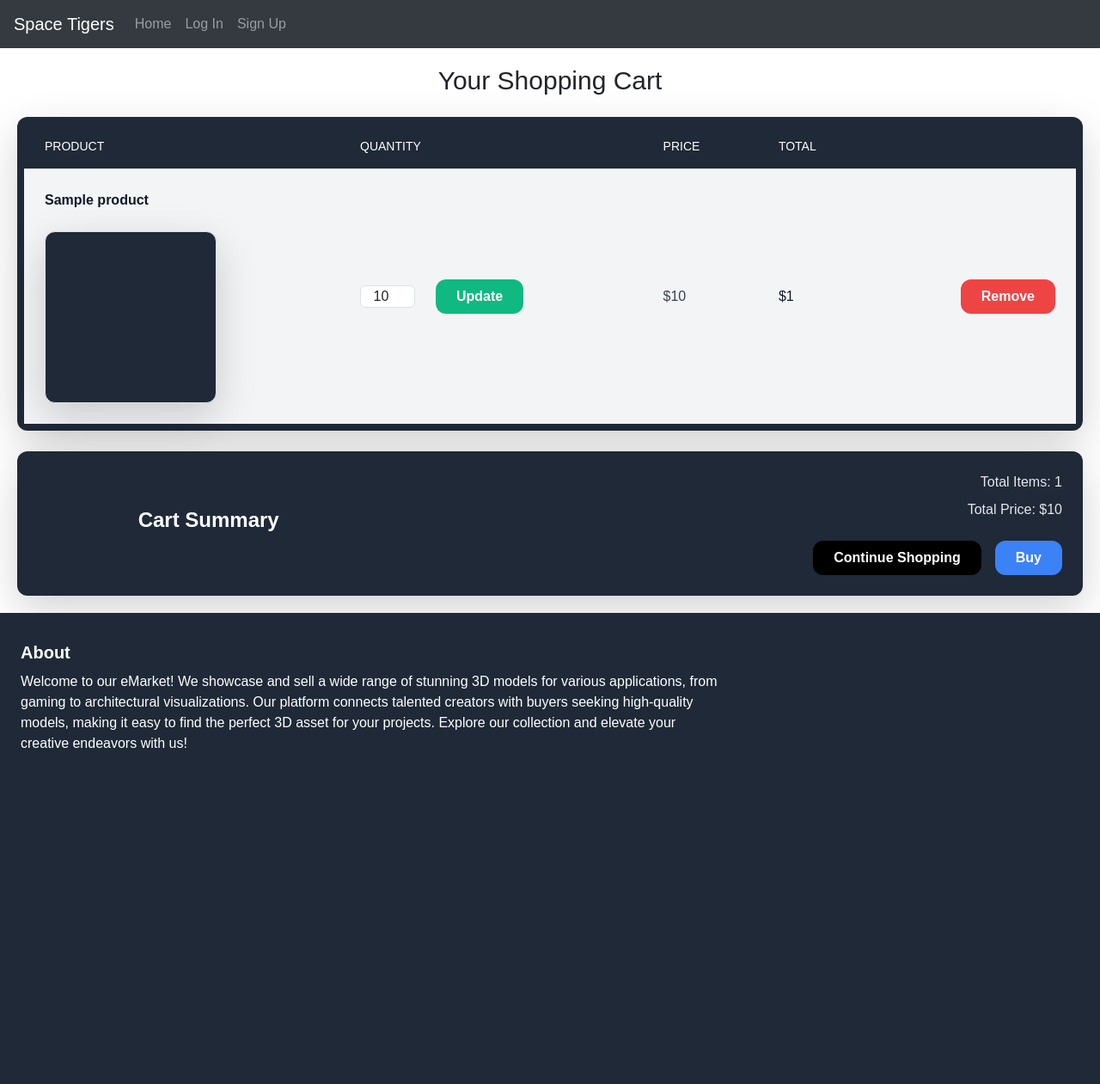
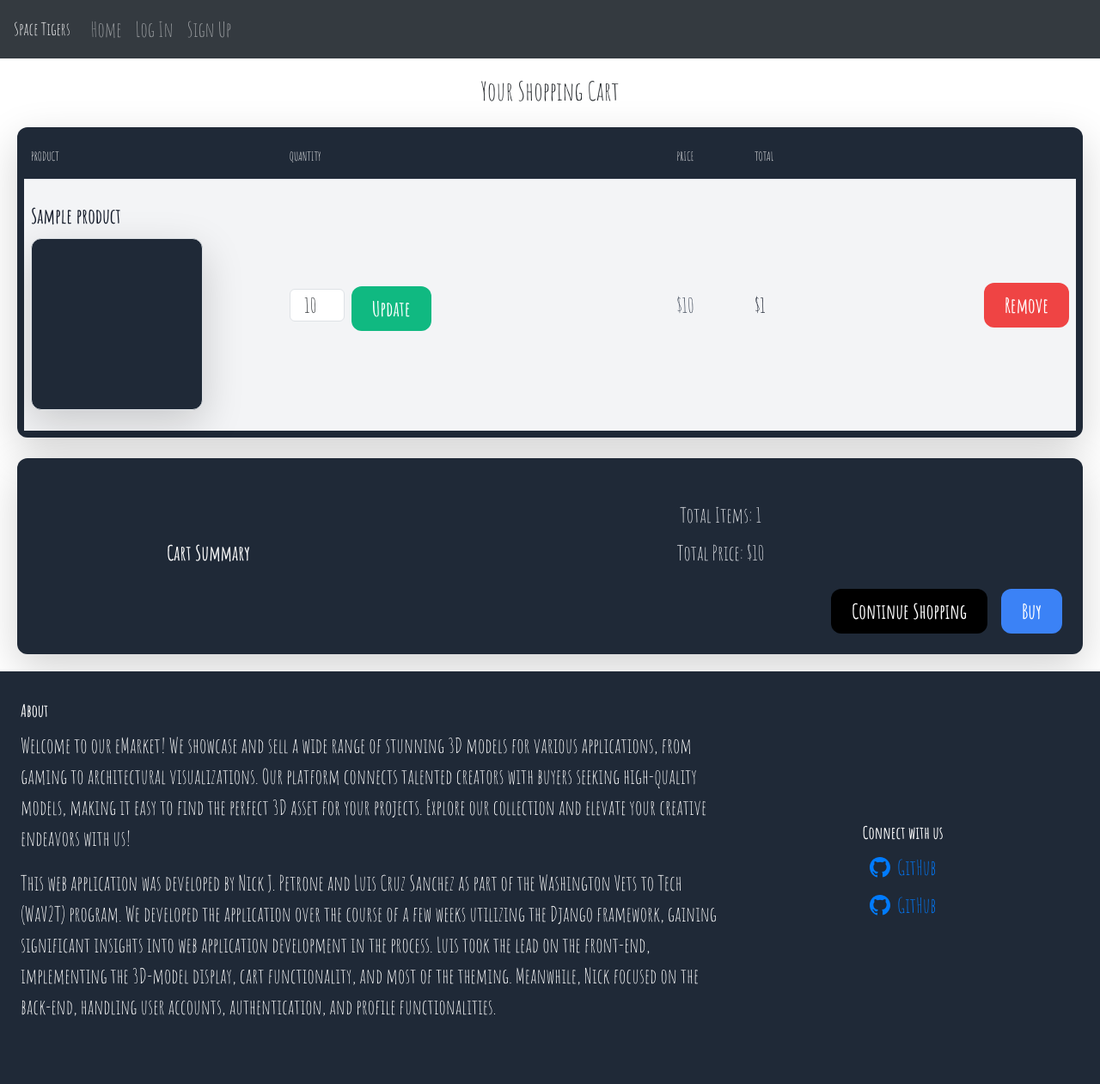
Before and after one commit to NJSP/space-tigers, a Django app: template cart/templates/cart/detail.html in a window 1280 px wide. Shown: the whole page at 86% size. Before the commit the page ends 870 px from the top, so only its background shows below. Run offline with Django 3.2, Linux system fonts and the light colour scheme; the template is opened without the code that fills it: most values are stand-ins (such as "Sample title", 1, 10 or a date in 2020); some libraries are stand-ins or nearby versions.

Commit message:
Adding new font and updated footer

```diff
--- a/cart/templates/cart/detail.html
+++ b/cart/templates/cart/detail.html
@@ -4,27 +4,27 @@
 <h2 class="mb-4 text-3xl text-center">Your Shopping Cart</h2>
 
 <!-- Cart Table -->
-<div class="bg-gray-800 rounded-xl p-2 shadow-lg">
-
+<div class="bg-gray-800 rounded-xl p-2 shadow-lg overflow-x-auto">
     <table class="min-w-full divide-y divide-gray-200">
         <thead class="bg-gray-800 text-white">
             <tr>
-                <th class="px-6 py-3 text-left text-sm font-medium uppercase">Product</th>
-                <th class="px-6 py-3 text-left text-sm font-medium uppercase">Quantity</th>
-                <th class="px-6 py-3 text-left text-sm font-medium uppercase">Price</th>
-                <th class="px-6 py-3 text-left text-sm font-medium uppercase">Total</th>
-                <th class="px-6 py-3"></th> <!-- Actions column -->
+                <th class="px-2 py-3 text-left text-sm font-medium uppercase">Product</th>
+                <th class="px-2 py-3 text-left text-sm font-medium uppercase">Quantity</th>
+                <th class="px-2 py-3 text-left text-sm font-medium uppercase hidden md:table-cell">Price</th>
+                <th class="px-2 py-3 text-left text-sm font-medium uppercase hidden md:table-cell">Total</th>
+                <th class="px-2 py-3"></th> <!-- Actions column -->
             </tr>
         </thead>
         <tbody class="bg-gray-100 divide-y divide-gray-200">
             {% for item in cart %}
-            <tr>
-                <td class="px-6 py-4">
+            <tr class="flex flex-col md:table-row">
+                <td class="px-2 py-4">
                     <div class="flex items-center">
                         <div class="text-gray-900 font-semibold">{{ item.product.name }}</div>
                     </div>
                     <!-- Add Model Viewer Here -->
-                    <div class="mt-4 border border-gray-300 rounded-xl shadow-lg overflow-hidden bg-gray-800" style="width: 200px; height: 200px;">
+                    <div class="mt-2 md:mt-4 border border-gray-300 rounded-xl shadow-lg overflow-hidden bg-gray-800"
+                        style="max-width: 200px; height: 200px;">
                         <model-viewer
                             src="{% static item.product.model_directory %}/{{ item.product.model_file_name }}"
                             alt="A 3D model of {{ item.product.name }}"
@@ -36,26 +36,44 @@
                         </model-viewer>
                     </div>
                 </td>
-                <td class="px-6 py-4">
+                <td class="px-2 py-4">
                     <!-- Quantity Input Field -->
                     <form action="{% url 'cart:cart_update' item.product.id %}" method="POST" class="flex items-center">
                         {% csrf_token %}
-                        <input type="number" name="quantity" value="{{ item.quantity }}" min="1" class="w-16 text-center border border-gray-300 rounded-md">
-                        <button type="submit" class="ml-4 inline-block px-4 py-2 font-semibold bg-green-500 text-white text-center rounded-xl hover:bg-green-700">Update</button>
+                        <input type="number" name="quantity" value="{{ item.quantity }}" min="1"
+                            class="w-16 text-center border border-gray-300 rounded-md">
+                        <button type="submit"
+                            class="ml-2 mt-2 md:mt-0 inline-block px-4 py-2 font-semibold bg-green-500 text-white text-center rounded-xl hover:bg-green-700">
+                            Update
+                        </button>
                     </form>
                 </td>
-                <td class="px-6 py-4">
+                <td class="px-2 py-4 hidden md:table-cell">
                     <div class="text-gray-700">${{ item.price }}</div>
                 </td>
-                <td class="px-6 py-4">
+                <td class="px-2 py-4 hidden md:table-cell">
                     <div class="text-gray-900">${{ item.total_price }}</div>
                 </td>
-                <td class="px-6 py-4 text-right">
+                <td class="px-2 py-4 text-right">
                     <!-- Remove Button -->
                     <form action="{% url 'cart:cart_remove' item.product.id %}" method="POST">
                         {% csrf_token %}
-                        <button type="submit" class="inline-block px-4 py-2 font-semibold bg-red-500 text-white text-center rounded-xl hover:bg-red-700">Remove</button>
+                        <button type="submit"
+                            class="inline-block px-4 py-2 font-semibold bg-red-500 text-white text-center rounded-xl hover:bg-red-700">
+                            Remove
+                        </button>
                     </form>
+                </td>
+                <!-- Show price and total on small screens as stacked items -->
+                <td class="px-2 py-4 md:hidden">
+                    <div class="flex justify-between">
+                        <span class="text-gray-500">Price:</span>
+                        <span class="text-gray-700">${{ item.price }}</span>
+                    </div>
+                    <div class="flex justify-between mt-2">
+                        <span class="text-gray-500">Total:</span>
+                        <span class="text-gray-900">${{ item.total_price }}</span>
+                    </div>
                 </td>
             </tr>
             {% empty %}
@@ -65,18 +83,17 @@
             {% endfor %}
         </tbody>
     </table>
+</div>
 
-</div>
 <!-- Cart Summary Section -->
-<div class="flex w-full items-center p-6 bg-gray-800 rounded-xl shadow-lg mt-6">
-
-    <!-- Left Side: Title (1/3 width) -->
-    <div class="w-1/3">
-        <h3 class="text-2xl font-semibold text-white text-center">Cart Summary</h3>
+<div class="flex flex-col lg:flex-row w-full items-center p-6 bg-gray-800 rounded-xl shadow-lg mt-6">
+    <!-- Left Side: Title (full width on small screens, 1/3 width on large screens) -->
+    <div class="w-full lg:w-1/3 text-center lg:text-left">
+        <h3 class="text-2xl font-semibold text-white">Cart Summary</h3>
     </div>
 
-    <!-- Right Side: Cart Details (2/3 width) -->
-    <div class="w-2/3 text-right">
+    <!-- Right Side: Cart Details (full width on small screens, 2/3 width on large screens) -->
+    <div class="w-full lg:w-2/3 text-center lg:text-right mt-4 lg:mt-0">
         <div class="text-gray-200 mb-2">
             <span>Total Items:</span>
             <span>{{ cart|length }}</span>
@@ -87,13 +104,15 @@
         </div>
 
         <!-- Buttons Section Inside Cart Details -->
-        <div class="flex justify-end space-x-4">
-            <a href="/" class="inline-block px-4 py-2 font-semibold bg-black text-white text-center rounded-xl hover:bg-gray-700">
+        <div class="flex justify-center lg:justify-end space-x-4">
+            <a href="/"
+                class="inline-block px-4 py-2 font-semibold bg-black text-white text-center rounded-xl hover:bg-gray-700">
                 Continue Shopping
             </a>
             <form action="{% url 'cart:cart_buy' %}" method="POST">
                 {% csrf_token %}
-                <button type="submit" class="inline-block px-4 py-2 font-semibold bg-blue-500 text-white text-center rounded-xl hover:bg-blue-700">
+                <button type="submit"
+                    class="inline-block px-4 py-2 font-semibold bg-blue-500 text-white text-center rounded-xl hover:bg-blue-700">
                     Buy
                 </button>
             </form>
@@ -101,6 +120,4 @@
     </div>
 </div>
 
-
-
 {% endblock %}
--- a/cart/urls.py
+++ b/cart/urls.py
@@ -8,5 +8,5 @@
     path('add/<int:product_id>/', views.cart_add, name='cart_add'),
     path('remove/<int:product_id>/', views.cart_remove, name='cart_remove'),
     path('update/<int:product_id>/', views.cart_update, name='cart_update'),
-     path('buy/', views.cart_buy, name='cart_buy'),
+    path('buy/', views.cart_buy, name='cart_buy'),
 ]
--- a/templates/base.html
+++ b/templates/base.html
@@ -17,13 +17,15 @@
 
     <script type="module" src="https://unpkg.com/@google/model-viewer/dist/model-viewer.min.js"></script>
     <script nomodule src="https://unpkg.com/@google/model-viewer/dist/model-viewer-legacy.js"></script>
+    <!--Fonts-->
+    <link href="https://fonts.googleapis.com/css2?family=Amatic+SC:wght@400;700&display=swap" rel="stylesheet">
 
     <style>
         body {
-            font-family: Arial, sans-serif;
-            margin: 0;
-            padding: 0;
+            font-family: 'Amatic SC', sans-serif;
+            font-size: 24px;
         }
+
         nav {
             background-color: #333;
             overflow: hidden;
@@ -95,19 +97,20 @@
                 <a class="nav-item nav-link" href="{% url 'register' %}">Sign Up</a>
                 {% endif %}
             </div>
-            <div class="navbar-nav ml-auto align-items-center">
+            <!-- User Info, Cart, and Log Out - Align to Start -->
+            <div class="navbar-nav ml-lg-auto d-flex flex-column flex-lg-row align-items-start align-items-lg-center">
                 {% if user.is_authenticated %}
-                <span class="navbar-text mr-3">Hi {{ user.username }}!</span>
+                <span class="navbar-text mb-2 mb-lg-0 mr-lg-3">Hi {{ user.username }}!</span>
 
-                <!-- Cart Button Styled Similarly to Log Out -->
-                <a href="{% url 'cart:cart_detail' %}" class="btn inline-block px-3 py-2 font-semibold bg-white text-black text-center rounded-xl hover:bg-gray-200 mr-3">
+                <!-- Cart Button with right margin on large screens -->
+                <a href="{% url 'cart:cart_detail' %}" class="btn px-3 py-2 font-semibold bg-white text-black rounded-xl hover:bg-gray-200 mb-2 mb-lg-0 mr-lg-3">
                     Cart
                 </a>
 
                 <!-- Log Out Button -->
                 <form class="form-inline" action="{% url 'logout' %}" method="post">
                     {% csrf_token %}
-                    <button class="btn inline-block px-3 py-2 font-semibold bg-white text-black text-center rounded-xl hover:bg-gray-200" type="submit">Log Out</button>
+                    <button class="btn px-3 py-2 font-semibold bg-white text-black rounded-xl hover:bg-gray-200" type="submit">Log Out</button>
                 </form>
                 {% endif %}
             </div>
@@ -115,18 +118,49 @@
     </nav>
 
 
+
+
+
     <div class="content">
         {% block content %}{% endblock %}
     </div>
 
     <footer class="bg-gray-800 text-white py-8 px-4">
-        <div class="flex flex-col md:flex-row justify-between">
+        <div class="flex flex-col md:flex-row md:justify-between">
+            <!-- About Section -->
             <div class="w-full md:w-2/3 mb-6">
                 <h4 class="text-xl font-semibold mb-2">About</h4>
                 <p>Welcome to our eMarket! We showcase and sell a wide range of stunning 3D models for various applications, from gaming to architectural visualizations. Our platform connects talented creators with buyers seeking high-quality models, making it easy to find the perfect 3D asset for your projects. Explore our collection and elevate your creative endeavors with us!</p>
+                <p>This web application was developed by Nick J. Petrone and Luis Cruz Sanchez as part of the Washington Vets to Tech (WaV2T) program. We developed the application over the course of a few weeks utilizing the Django framework, gaining significant insights into web application development in the process.
+
+                    Luis took the lead on the front-end, implementing the 3D-model display, cart functionality, and most of the theming. Meanwhile, Nick focused on the back-end, handling user accounts, authentication, and profile functionalities.</p>
             </div>
 
+            <!-- Social Media Links Section -->
+            <div class="w-full md:w-1/3 flex flex-col md:items-center md:justify-center">
+                <h4 class="text-xl font-semibold mb-2">Connect with us</h4>
+                <ul class="space-y-2">
+                    <li>
+                        <a href="https://github.com/NJSP" target="_blank" class="flex items-center space-x-2 hover:text-gray-300">
+                            <svg class="w-6 h-6" fill="currentColor" xmlns="http://www.w3.org/2000/svg" viewBox="0 0 24 24">
+                                <path d="M12 0C5.37 0 0 5.37 0 12c0 5.303 3.438 9.8 8.205 11.385.6.113.82-.258.82-.577 0-.285-.011-1.04-.016-2.04-3.338.724-4.042-1.613-4.042-1.613-.546-1.387-1.333-1.758-1.333-1.758-1.09-.745.083-.73.083-.73 1.205.085 1.84 1.237 1.84 1.237 1.07 1.834 2.809 1.304 3.495.997.107-.776.418-1.305.762-1.605-2.665-.305-5.467-1.334-5.467-5.933 0-1.31.467-2.382 1.236-3.22-.124-.303-.536-1.526.117-3.176 0 0 1.008-.322 3.3 1.23a11.495 11.495 0 0 1 6.003 0c2.292-1.552 3.3-1.23 3.3-1.23.653 1.65.241 2.873.118 3.176.77.838 1.236 1.91 1.236 3.22 0 4.61-2.807 5.625-5.48 5.92.43.37.823 1.102.823 2.222 0 1.605-.015 2.898-.015 3.292 0 .319.218.694.825.576C20.565 21.796 24 17.303 24 12c0-6.63-5.37-12-12-12z"/>
+                            </svg>
+                            <span>GitHub</span>
+                        </a>
+                    </li>
+                    <li>
+                        <a href="https://github.com/Crupercio" target="_blank" class="flex items-center space-x-2 hover:text-gray-300">
+                            <svg class="w-6 h-6" fill="currentColor" xmlns="http://www.w3.org/2000/svg" viewBox="0 0 24 24">
+                                <path d="M12 0C5.37 0 0 5.37 0 12c0 5.303 3.438 9.8 8.205 11.385.6.113.82-.258.82-.577 0-.285-.011-1.04-.016-2.04-3.338.724-4.042-1.613-4.042-1.613-.546-1.387-1.333-1.758-1.333-1.758-1.09-.745.083-.73.083-.73 1.205.085 1.84 1.237 1.84 1.237 1.07 1.834 2.809 1.304 3.495.997.107-.776.418-1.305.762-1.605-2.665-.305-5.467-1.334-5.467-5.933 0-1.31.467-2.382 1.236-3.22-.124-.303-.536-1.526.117-3.176 0 0 1.008-.322 3.3 1.23a11.495 11.495 0 0 1 6.003 0c2.292-1.552 3.3-1.23 3.3-1.23.653 1.65.241 2.873.118 3.176.77.838 1.236 1.91 1.236 3.22 0 4.61-2.807 5.625-5.48 5.92.43.37.823 1.102.823 2.222 0 1.605-.015 2.898-.015 3.292 0 .319.218.694.825.576C20.565 21.796 24 17.303 24 12c0-6.63-5.37-12-12-12z"/>
+                            </svg>
+                            <span>GitHub</span>
+                        </a>
+                    </li>
+                </ul>
+            </div>
         </div>
     </footer>
+
+
 </body>
 </html>
```
Also changed, not shown: db.sqlite3, media/media/Cruz_Sanchez_Luis.JPG (added).
